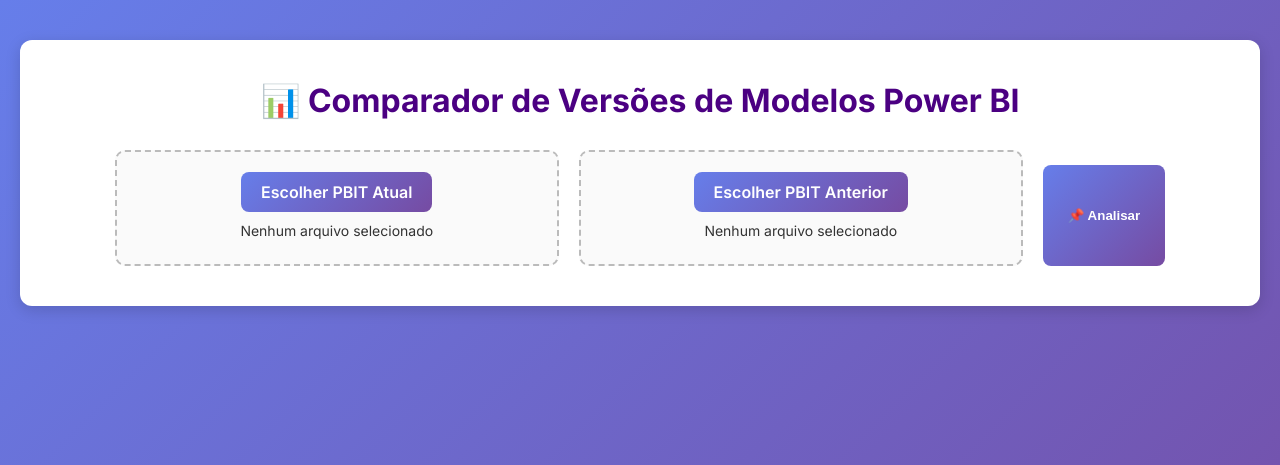
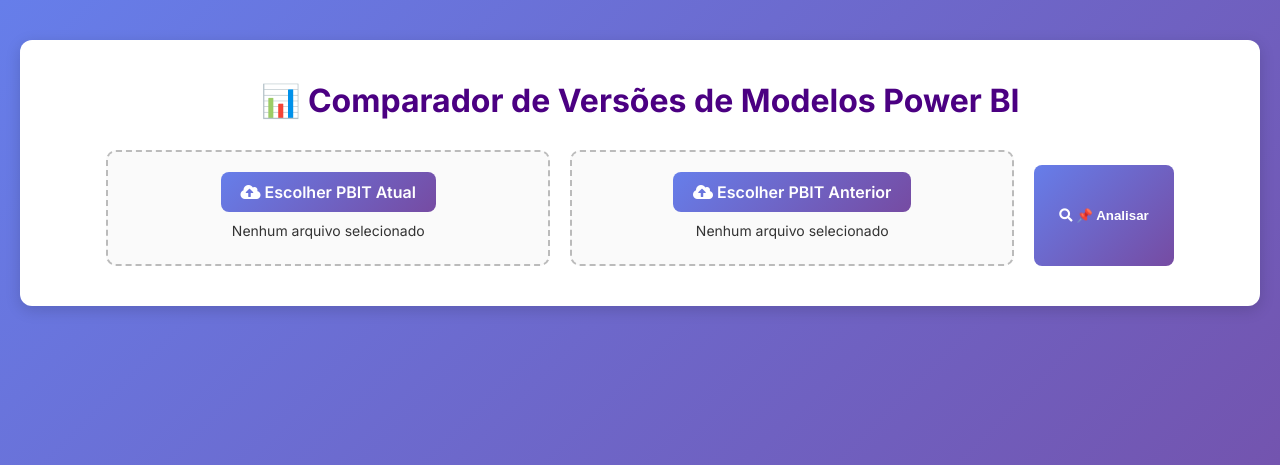
Before and after one commit to yuricassu/Comparador-de-Vers-es-do-Power-BI, a Flask app: page / in a window 1280 px wide. Shown: the top 465 px of the page. Run offline with Flask 3, Linux system fonts and the light colour scheme.

Commit message:
Update index.html

```diff
--- a/templates/index.html
+++ b/templates/index.html
@@ -4,17 +4,21 @@
     <meta charset="UTF-8">
     <title>Comparador de Modelos Power BI</title>
     <link href="https://fonts.googleapis.com/css2?family=Inter:wght@400;600;700&display=swap" rel="stylesheet">
+
+    <!-- Importando Font Awesome para usar ícones -->
+    <link rel="stylesheet" href="https://cdnjs.cloudflare.com/ajax/libs/font-awesome/5.15.4/css/all.min.css">
+
     <link rel="stylesheet" href="{{ url_for('static', filename='style.css') }}">
 </head>
 <body>
 <div class="container">
     <h1>📊 Comparador de Versões de Modelos Power BI</h1>
 
-    <!-- Formulário sem method, será enviado via JS -->
-    <form id="uploadForm" enctype="multipart/form-data">
+    <form id="uploadForm" method="POST" enctype="multipart/form-data">
         <div class="upload-section">
             <div class="file-upload-container" id="dropCurrent">
                 <label class="custom-file-upload">
+                    <i class="fas fa-cloud-upload-alt upload-icon"></i>
                     Escolher PBIT Atual
                     <input type="file" id="currentFile" name="pbit_file" required>
                 </label>
@@ -24,6 +28,7 @@
 
             <div class="file-upload-container" id="dropPrevious">
                 <label class="custom-file-upload">
+                    <i class="fas fa-cloud-upload-alt upload-icon"></i>
                     Escolher PBIT Anterior
                     <input type="file" id="previousFile" name="previous_pbit_file">
                 </label>
@@ -31,7 +36,9 @@
                 <span class="upload-feedback" id="previousFileFeedback"></span>
             </div>
 
-            <button type="submit" class="analyze-btn">📌 Analisar</button>
+            <button type="submit" class="analyze-btn">
+                <i class="fas fa-search"></i> 📌 Analisar
+            </button>
         </div>
 
         <div class="progress-bar" id="progressBar" style="display:none;">
@@ -107,50 +114,11 @@
         {% endif %}
     </div>
 
-    <a class="download" href="{{ url_for('download_pdf') }}">📥 Baixar PDF</a>
+    <a class="download" href="{{ url_for('download_pdf') }}">
+        <i class="fas fa-file-download"></i> 📥 Baixar PDF
+    </a>
     {% endif %}
 </div>
-
 <script src="{{ url_for('static', filename='script.js') }}"></script>
-<script>
-const form = document.getElementById("uploadForm");
-
-form.addEventListener("submit", function(e) {
-    e.preventDefault(); // Evita recarregar a página
-
-    const progressBar = document.getElementById("progressBar");
-    const progress = document.getElementById("progress");
-    const checkmark = document.getElementById("analysisComplete");
-    progressBar.style.display = "block";
-    checkmark.style.display = "none";
-
-    let width = 0;
-    const interval = setInterval(() => {
-        if (width >= 95) clearInterval(interval);
-        else width += 2;
-        progress.style.width = width + "%";
-    }, 50);
-
-    const formData = new FormData(form);
-    fetch("/analisar", {
-        method: "POST",
-        body: formData
-    })
-    .then(response => response.json())
-    .then(data => {
-        clearInterval(interval);
-        progress.style.width = "100%";
-        checkmark.style.display = "block";
-
-        console.log("Resultado da análise:", data);
-        // Aqui você pode atualizar os cards e relatórios via JS se quiser
-    })
-    .catch(err => {
-        clearInterval(interval);
-        progress.style.width = "0%";
-        alert("Erro ao analisar: " + err);
-    });
-});
-</script>
 </body>
 </html>
```
